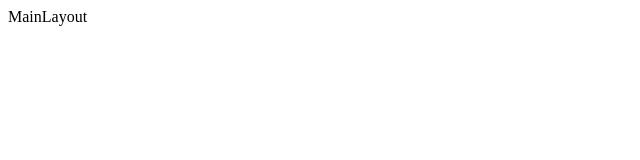
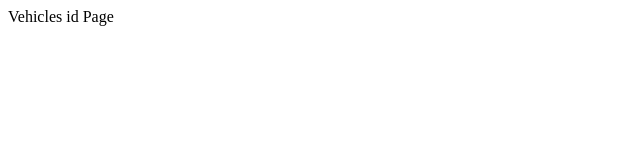
Before and after one commit to ptrodion/TravelTrucks-React-TS, a React (Vite) app: page /vehicles/1 in a window 1280 px wide. Shown: the top 160 px of the page, without its empty margins (0-640 px from the left). Built offline with nearby package versions, Linux system fonts and the light colour scheme.

Commit message:
added MainRouter and 3 paths

```diff
--- a/src/layout/MainLayout.tsx
+++ b/src/layout/MainLayout.tsx
@@ -1,8 +1,9 @@
+import MainRouter from "../routers/MainRouter"
 
 
 const MainLayout = () => {
   return (
-    <main>MainLayout</main>
+    <main><MainRouter /></main>
   )
 }
 
--- a/src/main.tsx
+++ b/src/main.tsx
@@ -1,9 +1,12 @@
 import { StrictMode } from 'react'
 import { createRoot } from 'react-dom/client'
 import App from './App.tsx'
+import { BrowserRouter } from 'react-router-dom'
 
 createRoot(document.getElementById('root')!).render(
   <StrictMode>
-    <App />
+    <BrowserRouter>
+      <App />
+    </BrowserRouter>
   </StrictMode>,
 )
--- /dev/null
+++ b/src/routers/MainRouter.tsx
@@ -0,0 +1,14 @@
+import { Route, Routes } from "react-router-dom"
+
+
+const MainRouter = () => {
+  return (
+    <Routes>
+      <Route path="/" element={"Home Page"} />
+      <Route path="/vehicles" element={"Vehicles Page"} />
+      <Route path="/vehicles/:id" element={"Vehicles id Page"} />
+    </Routes>
+  )
+}
+
+export default MainRouter
```
